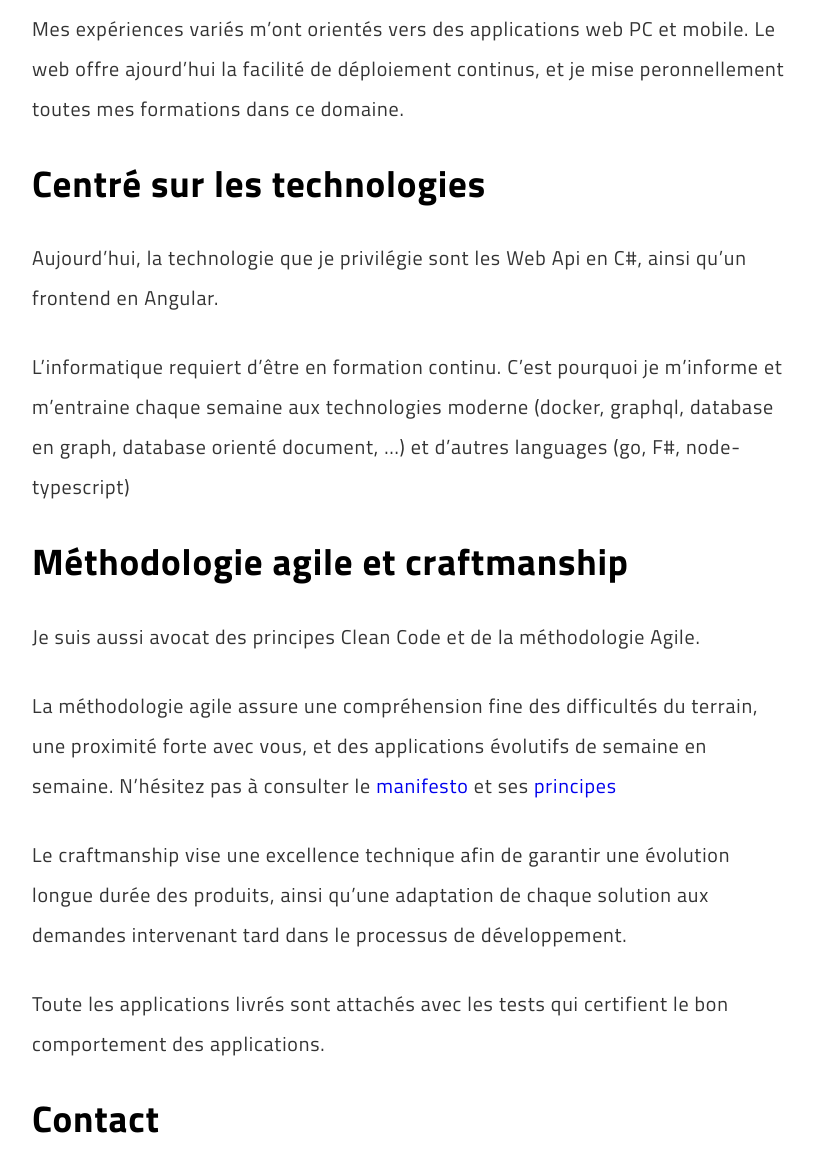
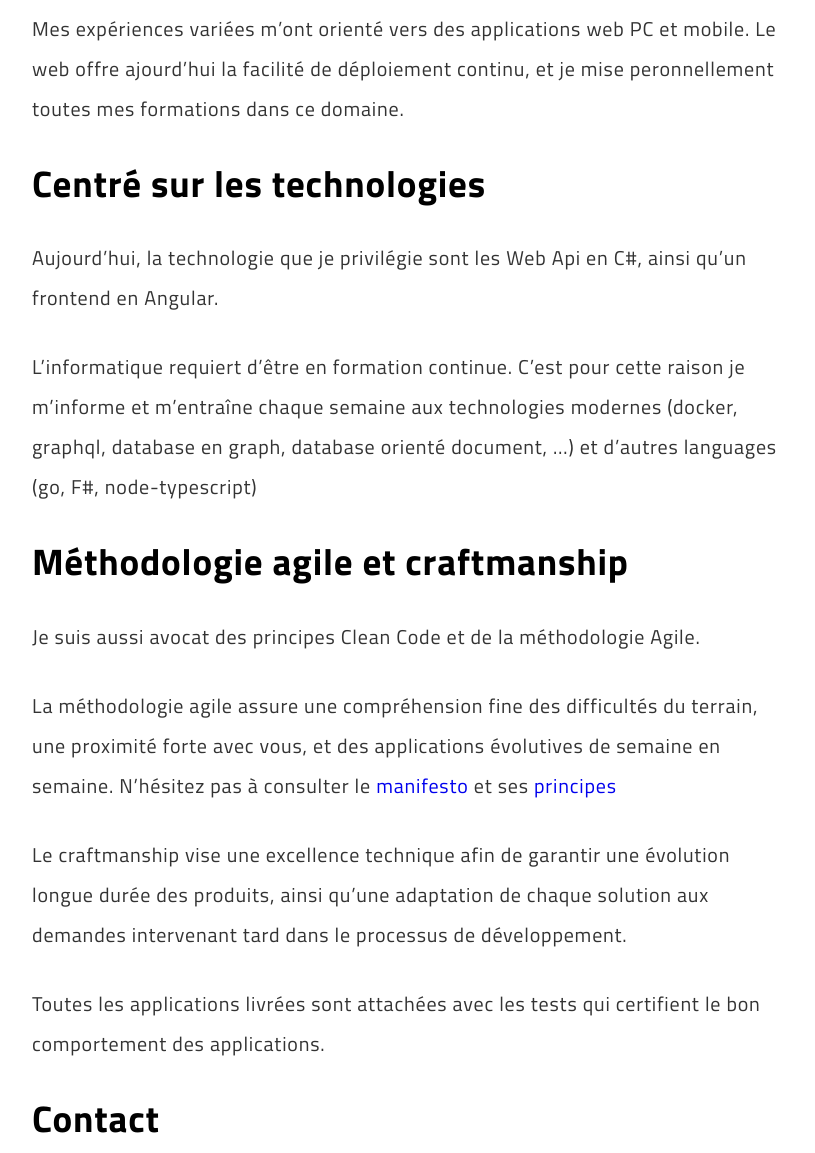
Before and after one commit to wetryio/jekyll-blog, a Jekyll site: the page built from craftlabit.md, in a window 1280 px wide and 1400 px high, scrolled down 1141 px. Shown: the part 247-1400 px from the top of the window, without its empty margins (228-1043 px from the left). Built offline with Jekyll 4.4.1, drawn with Linux system fonts in a browser that asks for light colours; some of the changed text lies outside the part shown.

Commit message:
Update craftlabit.md

```diff
--- a/craftlabit.md
+++ b/craftlabit.md
@@ -11,32 +11,32 @@ image: /images/CraftLabIT/logo.jpeg
 
 ![Logo](/images/CraftLabIT/logo.jpeg)
 
-CraftLab IT est une organisation Tournaisienne (Belgique, Hainaut) qui aide les entreprises à matérialiser des solutions IT, principalement WEB.
+CraftLab IT est une organisation tournaisienne (Belgique, Hainaut) qui aide les entreprises à matérialiser des solutions IT, principalement WEB.
 
 ## One man job
 
 Mathieu Scolas, développeur depuis 2014.
-Je suis à l'écoute les défis d'entreprises, et propose une solution informatique taillée au problèmes rencontrés.
+Je suis à l'écoute les défis d'entreprises, et propose une solution informatique taillée aux problèmes rencontrés.
 
 ![Mathieu Scolas](/images/CraftLabIT/Profil.jpg)
 
-Mes expériences variés m'ont orientés vers des applications web PC et mobile. Le web offre ajourd'hui la facilité de déploiement continus, et je mise peronnellement toutes mes formations dans ce domaine.
+Mes expériences variées m'ont orienté vers des applications web PC et mobile. Le web offre ajourd'hui la facilité de déploiement continu, et je mise peronnellement toutes mes formations dans ce domaine.
 
 ## Centré sur les technologies
 
 Aujourd'hui, la technologie que je privilégie sont les Web Api en C#, ainsi qu'un frontend en Angular.
 
-L'informatique requiert d'être en formation continu. C'est pourquoi je m'informe et m'entraine chaque semaine aux technologies moderne (docker, graphql, database en graph, database orienté document, ...) et d'autres languages (go, F#, node-typescript)
+L'informatique requiert d'être en formation continue. C'est pour cette raison je m'informe et m'entraîne chaque semaine aux technologies modernes (docker, graphql, database en graph, database orienté document, ...) et d'autres languages (go, F#, node-typescript)
 
 ## Méthodologie agile et craftmanship
 
 Je suis aussi avocat des principes Clean Code et de la méthodologie Agile.
 
-La méthodologie agile assure une compréhension fine des difficultés du terrain, une proximité forte avec vous, et des applications évolutifs de semaine en semaine. N'hésitez pas à consulter le [manifesto](https://agilemanifesto.org/iso/fr/manifesto.html) et ses [principes](https://agilemanifesto.org/iso/fr/principles.html)
+La méthodologie agile assure une compréhension fine des difficultés du terrain, une proximité forte avec vous, et des applications évolutives de semaine en semaine. N'hésitez pas à consulter le [manifesto](https://agilemanifesto.org/iso/fr/manifesto.html) et ses [principes](https://agilemanifesto.org/iso/fr/principles.html)
 
 Le craftmanship vise une excellence technique afin de garantir une évolution longue durée des produits, ainsi qu'une adaptation de chaque solution aux demandes intervenant tard dans le processus de développement.
 
-Toute les applications livrés sont attachés avec les tests qui certifient le bon comportement des applications.
+Toutes les applications livrées sont attachées avec les tests qui certifient le bon comportement des applications.
 
 ## Contact
 
```
